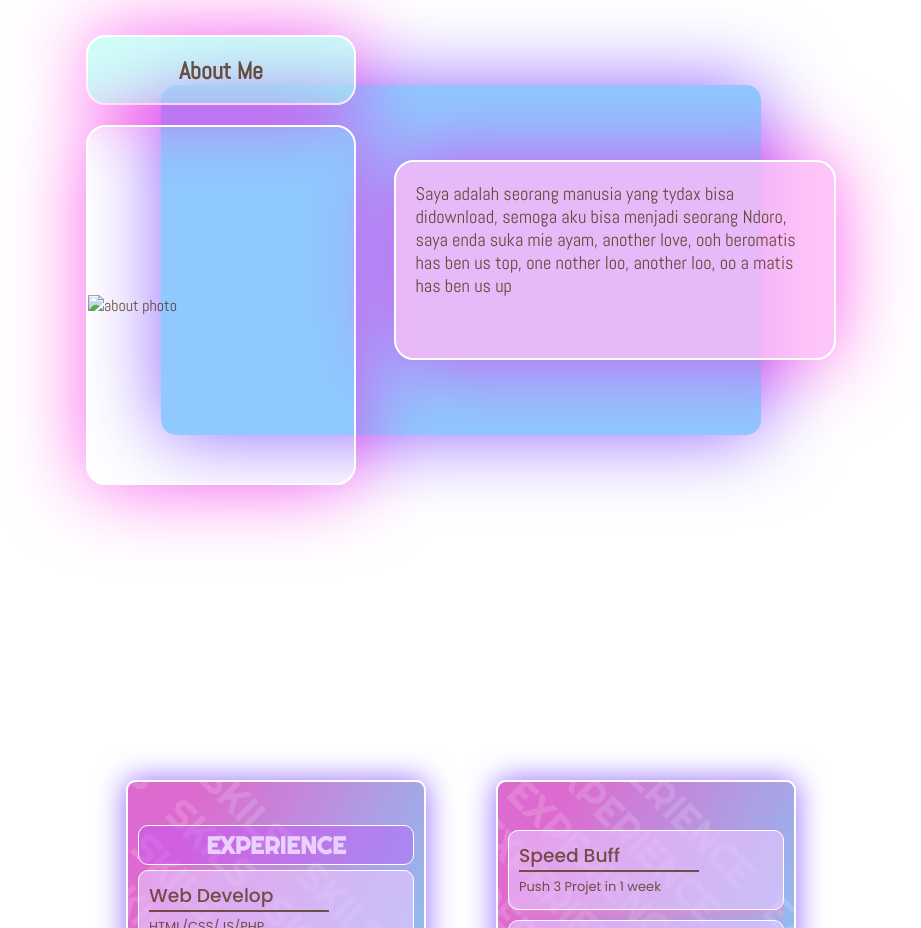
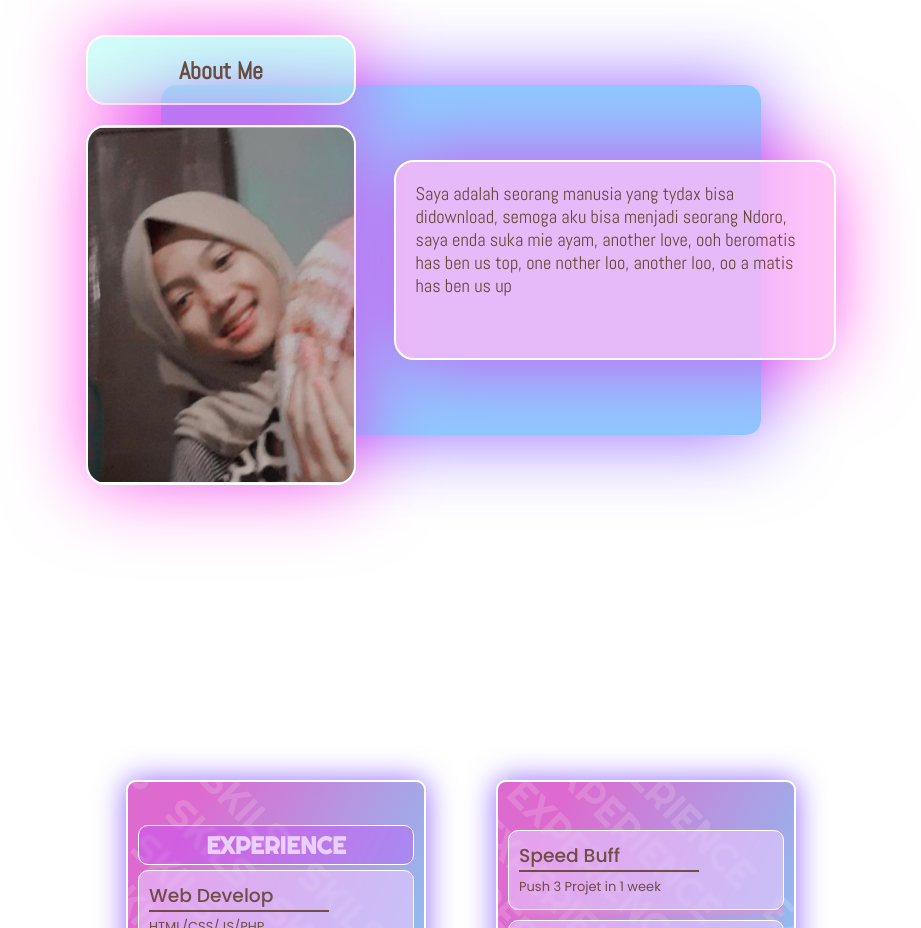
Before and after one commit to handikaAyy/tugasPortfolio, a plain HTML site: page index.html in a window 1280 px wide. Shown: the part 940-1868 px from the top of the page, without its empty margins (179-1100 px from the left). Drawn offline with nearby package versions, Linux system fonts and the light colour scheme.

Commit message:
Update index.html

```diff
--- a/index.html
+++ b/index.html
@@ -148,7 +148,7 @@
 
             <div class="picture-about flex">
               <img
-                src="assets/img/profile/about.jpg"
+                src="assets/img/about.jpg"
                 alt="about photo"
               />
             </div>
```
